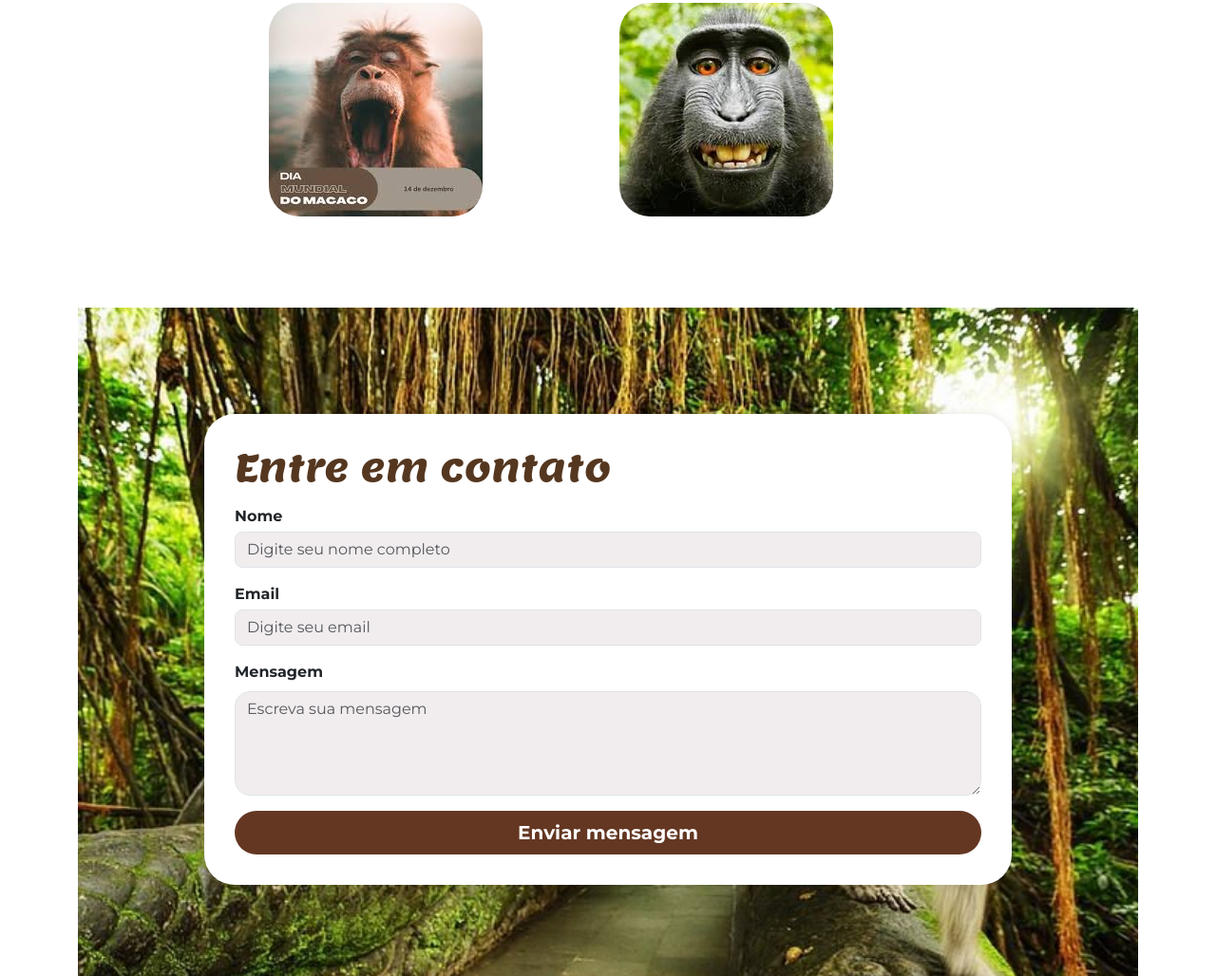
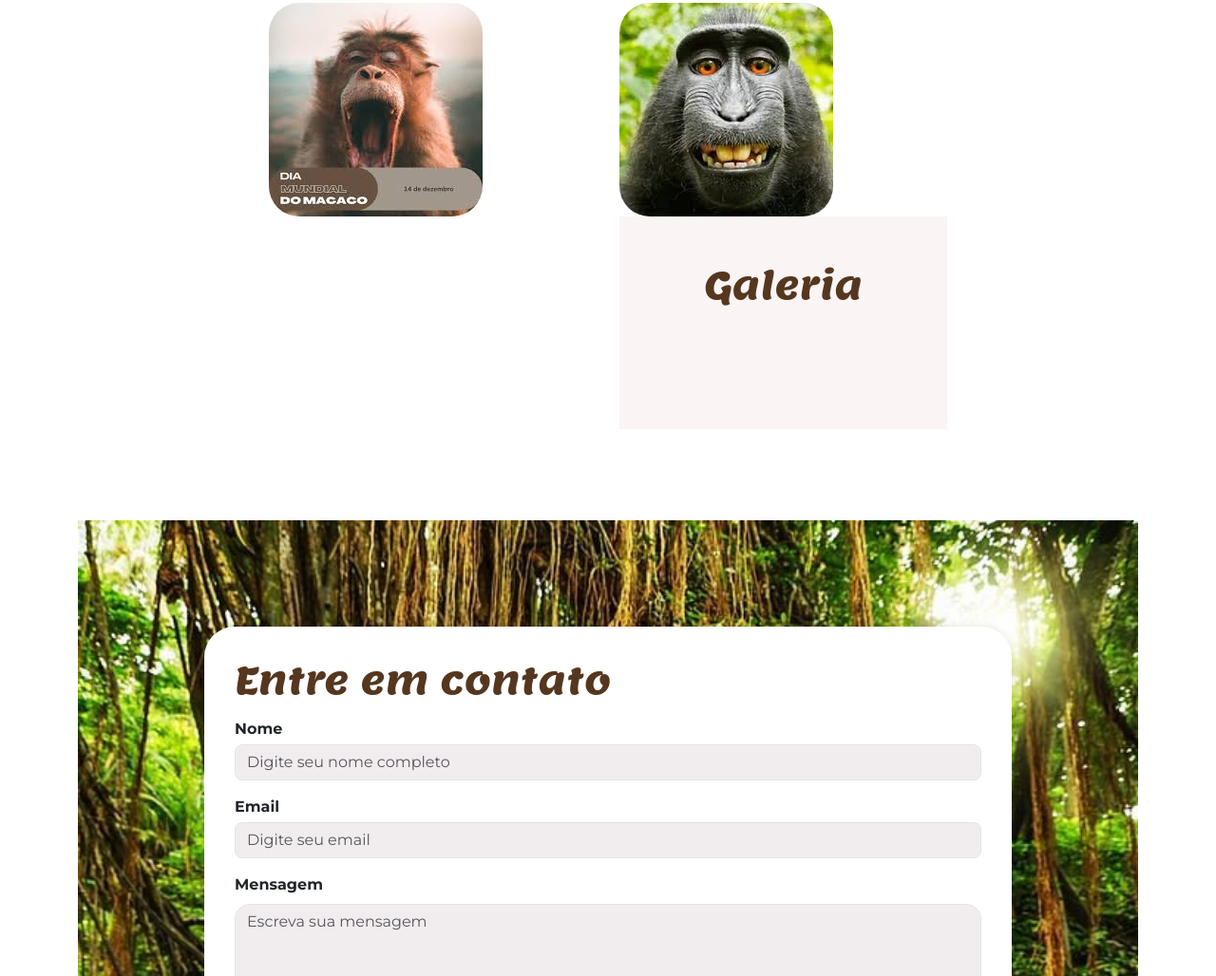
Before and after one commit to jeannaej7/Acessibilidade, a plain HTML site: page index.html in a window 1280 px wide. Shown: the part 1523-2551 px from the top of the page at 95% size. Drawn offline with nearby package versions, Linux system fonts and the light colour scheme.

Commit message:
Update index.html

```diff
--- a/index.html
+++ b/index.html
@@ -27,6 +27,7 @@
                 <div id="opcoes-acessibilidade" class="opcoes-acessibilidade apresenta-lista">
                 <button id="aumentar-fonte" class="btn btn-primary fw-bold">A+</button>
                 <button id="diminuir-fonte" class="btn btn-primary fw-bold">A-</button>
+                <button id="alterna-contraste" class="btn btn-primary fw-bold" aria-label="Alterna o contraste de cores"> <i class="bi bi-shadows"></i></button>
              </div>
         </nav>
 
@@ -73,6 +74,16 @@
                     <div class="col-md-4">
                         <img src="img/mac.jpg" class="img-fluid rounded-5"
                             loading="lazy">
+
+        <section id="galeria" tabindex="0" aria-label="Seção de galeria de imagens">
+    <h2 class="text-center pt-5">Galeria</h2>
+    <div class="container p-3 mt-3 fundo-galeria">
+
+        <!-- Código omitido -->
+
+     </div>
+        </section>
+
                     </div>
                 </div>
 
```
